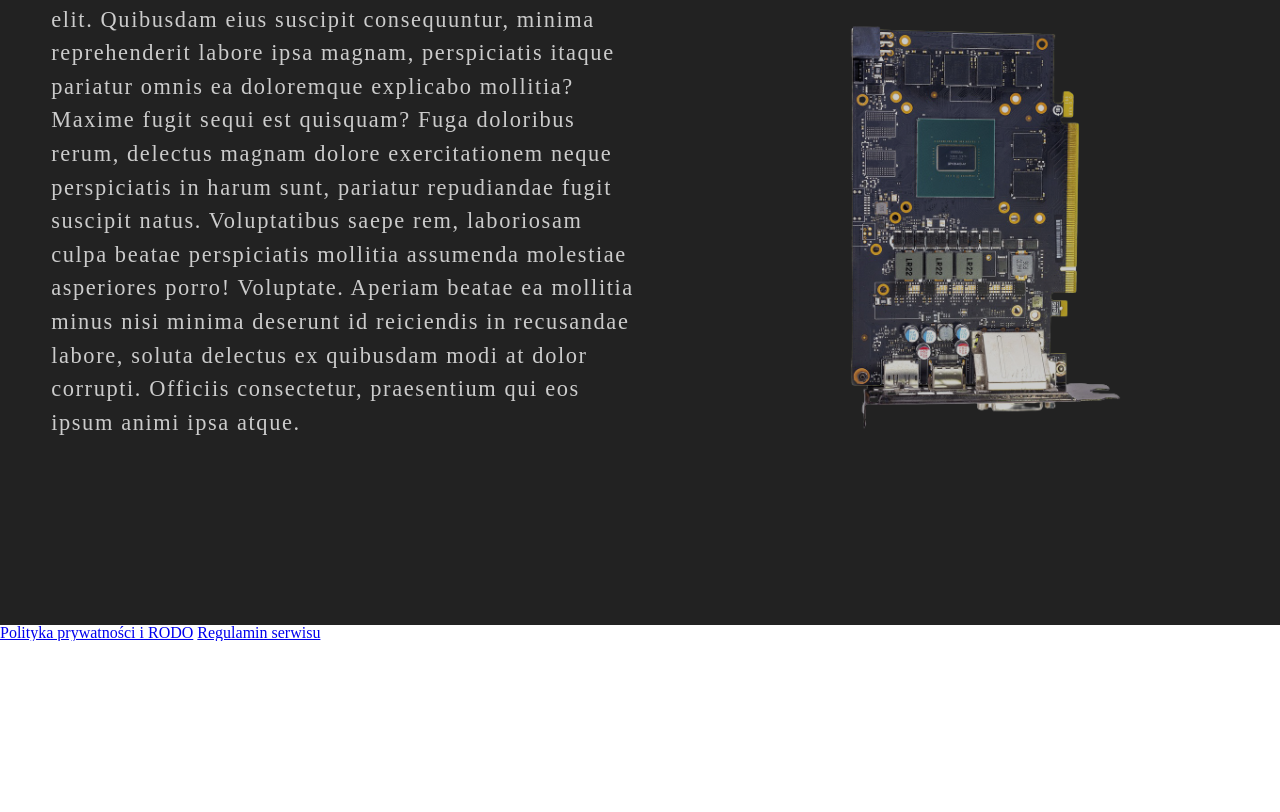
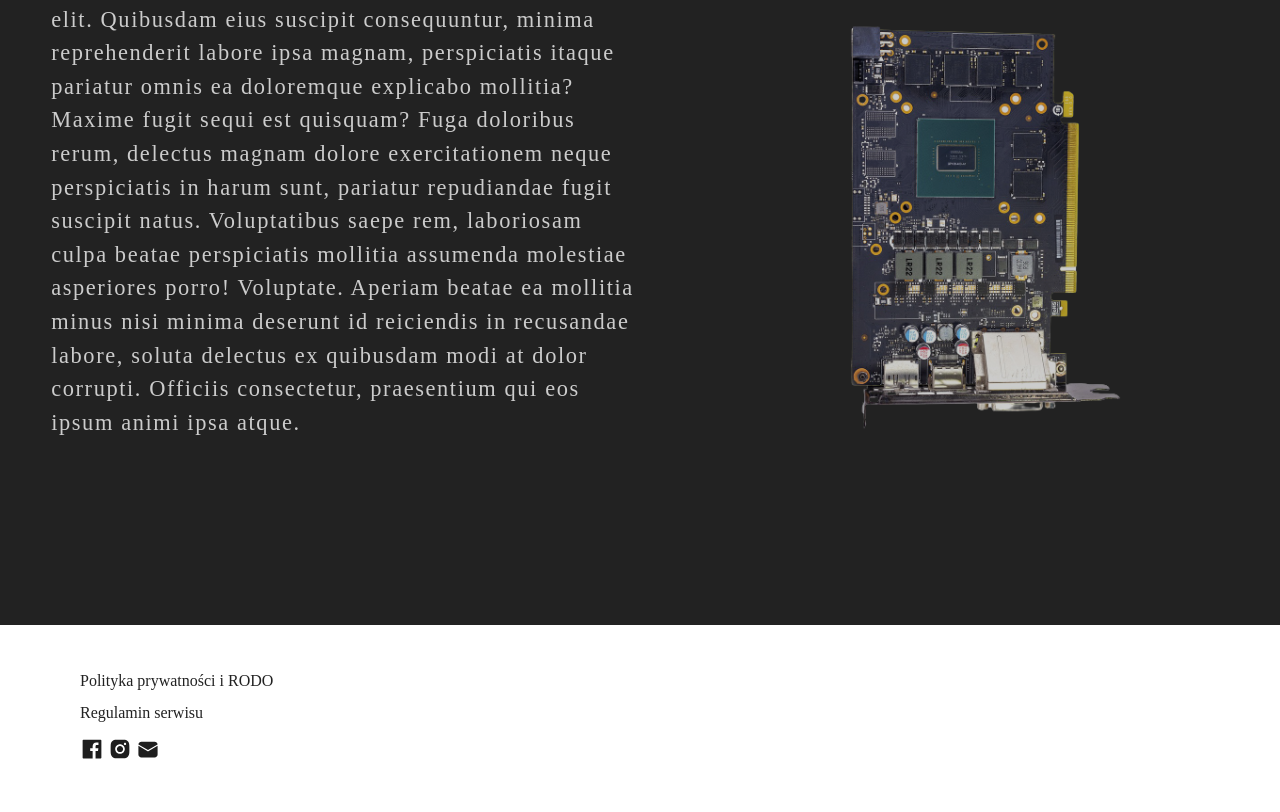
Before and after one commit to miloszbranewicz/lux, a website built with Parcel: page index.html in a window 1280 px wide. Shown: the part 1839-2651 px from the top of the page. Before the commit the page ends 2480 px from the top, so only its background shows below. Built offline with nearby package versions, Linux system fonts and the light colour scheme.

Commit message:
Almost done

```diff
--- a/index.html
+++ b/index.html
@@ -86,10 +86,14 @@
       </section>
     </main>
     <footer class="footer">
-      <section class="footer-regulations">
+      <section class="footer-left">
         <a href="#">Polityka prywatności i RODO</a>
         <a href="#">Regulamin serwisu</a>
-
+        <section class='footer-right'>
+          <img  class="footer--icons" src="./assets/fb.svg" alt="Facebook icon">
+          <img class="footer--icons" src="./assets/ig.svg" alt="Facebook icon">
+          <img  class="footer--icons" src="./assets/mail.svg" alt="Facebook icon">
+        </section>
     </footer>
   </body>
 </html>
--- a/scss/main.scss
+++ b/scss/main.scss
@@ -133,3 +133,28 @@ body::-webkit-scrollbar {
     transform: rotate(90deg);
   }
 }
+
+.footer {
+  height: 15vh;
+  width: 100%;
+
+  .footer-left {
+    width: 30%;
+    display: flex;
+    flex-direction: column;
+    padding: 3em 5em;
+    a {
+      color: #222;
+      text-decoration: none;
+      padding-bottom: 1em;
+    }
+  }
+}
+.footer-right {
+  padding: 0;
+  margin: 0;
+  .footer--icons {
+    padding: 0;
+    width: 24px;
+  }
+}
```
Also changed, not shown: assets/fb.svg (added), assets/ig.svg (added), assets/mail.svg (added), css/style.css, dist/fb.c296ec72.svg (added), dist/ig.835648b6.svg (added), dist/index.html, dist/mail.8f639ed3.svg (added), 6 other files.
